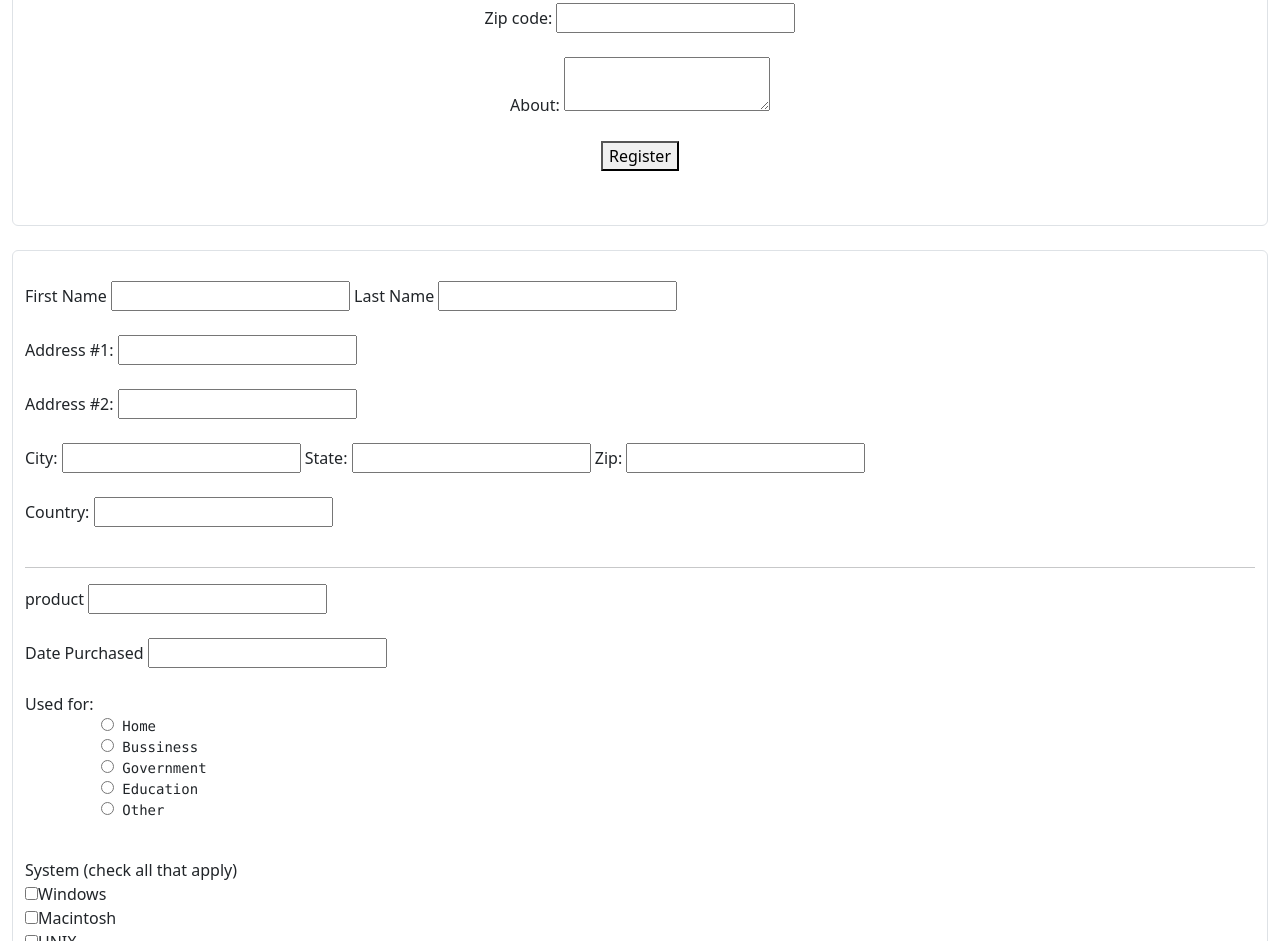
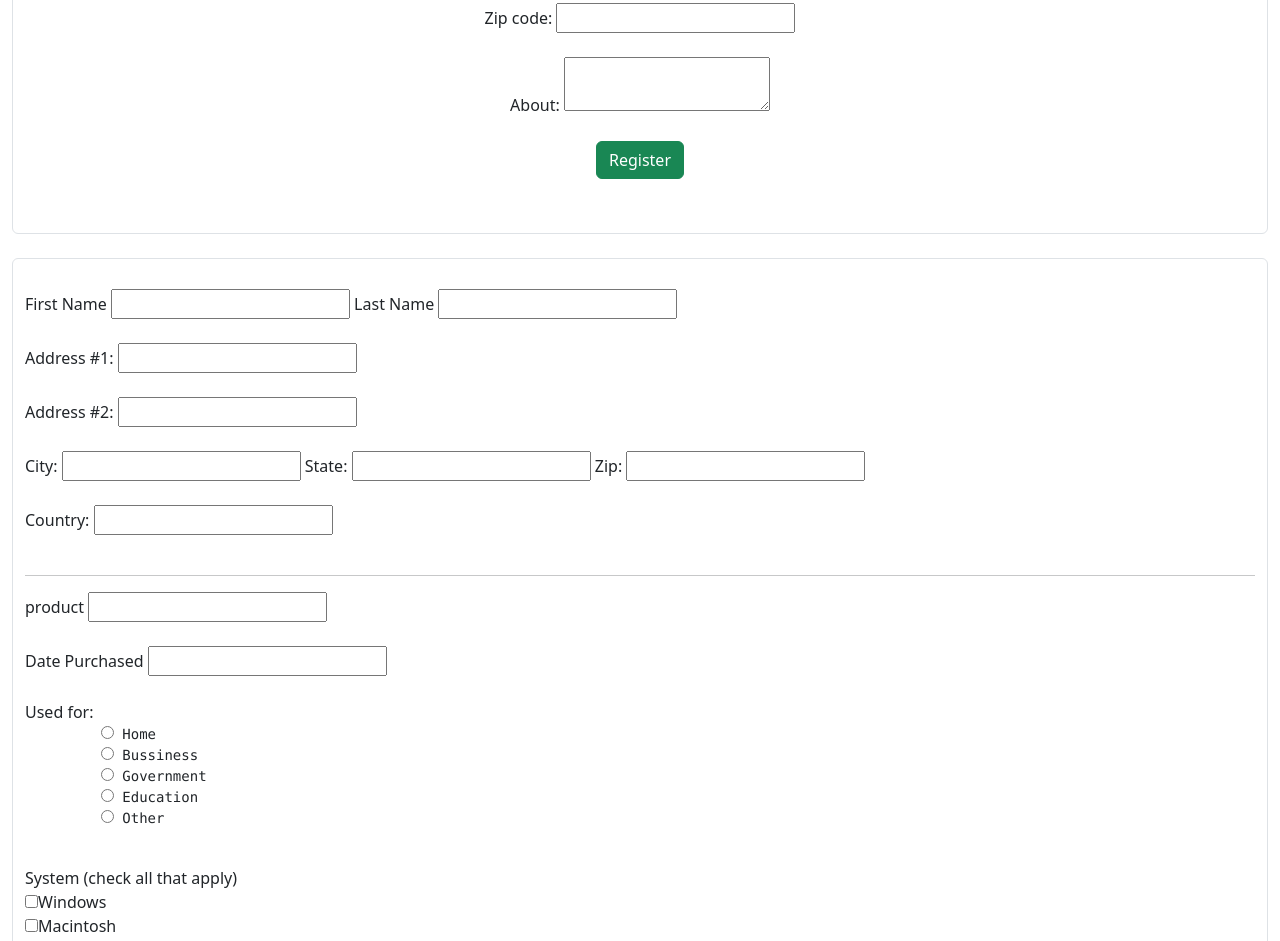
Before and after one commit to Harikumar599/html_file, a plain HTML site: page Day-4 form/Day4 - task/index.html in a window 1280 px wide. Shown: the part 786-1727 px from the top of the page. Drawn offline with nearby package versions, Linux system fonts and the light colour scheme.

Commit message:
form file

```diff
--- a/Day-4 form/Day4 - task/index.html
+++ b/Day-4 form/Day4 - task/index.html
@@ -113,7 +113,7 @@
                         <textarea placeholder="Write about Yourself...">  </textarea>
                     </div>
                     <br>
-                    <button> Register</button>
+                    <button class="btn btn-success"> Register</button>
                 </div>
 
 
```
